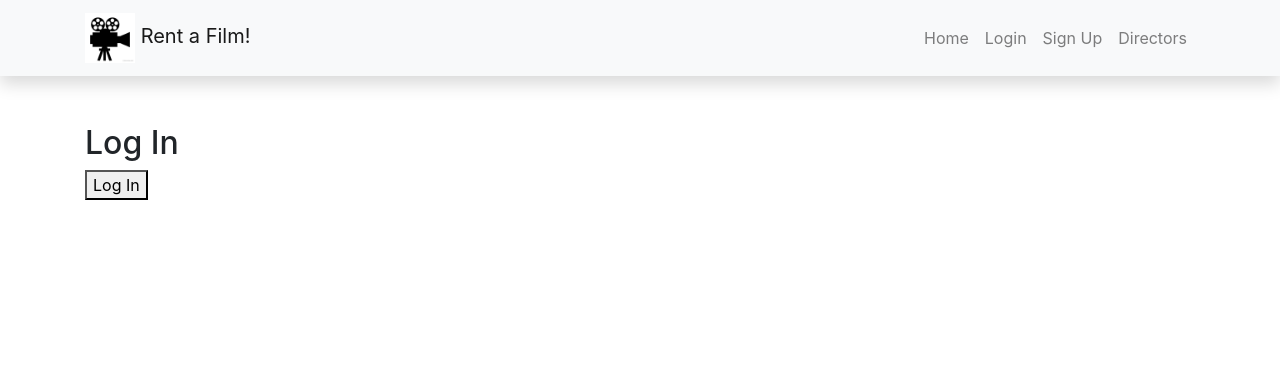
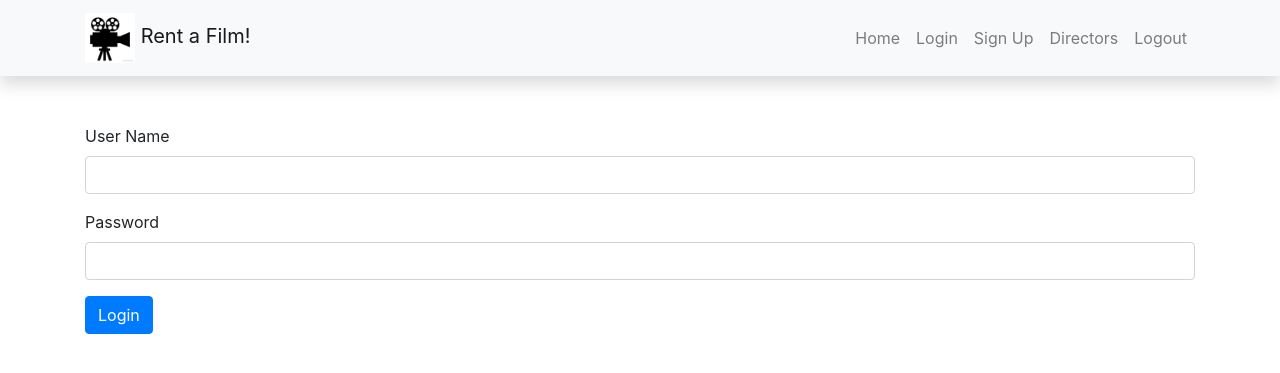
Before and after one commit to JurgisGit/DVD-Rent, a Django app: page /login in a window 1280 px wide. Shown: the top 373 px of the page. Run offline with Django 4.2, Linux system fonts and the light colour scheme; some libraries are stand-ins or nearby versions.

Commit message:
registration, login

```diff
--- a/website/templates/base.html
+++ b/website/templates/base.html
@@ -24,12 +24,14 @@
                 aria-controls="navbarResponsive" aria-expanded="false" aria-label="Toggle navigation">
             <span class="navbar-toggler-icon"></span>
         </button>
+        {{ user.get_username }}
         <div class="collapse navbar-collapse" id="navbarResponsive">
             <ul class="navbar-nav ml-auto">
                 <li class="nav-item"><a class="nav-link" href="{% url 'index'%}">Home</a></li>
                 <li class="nav-item"><a class="nav-link" href="{% url 'login'%}">Login</a></li>
                 <li class="nav-item"><a class="nav-link" href="{% url 'signup'%}">Sign Up</a></li>
                 <li class="nav-item"><a class="nav-link" href="{% url 'directors'%}">Directors</a></li>
+                <li class="nav-item"><a class="nav-link" href="{% url 'logout'%}">Logout</a></li>
             </ul>
         </div>
     </div>
--- a/website/templates/login.html
+++ b/website/templates/login.html
@@ -1,11 +1,17 @@
 {% extends "base.html" %}
 
 {% block content %}
-<h2>Log In</h2>
-<form method="post">
-  {% csrf_token %}
-  {{ form.as_p }}
-  <button type="submit">Log In</button>
-</form>
+    <form method="post">
+        {% csrf_token %}
+        <div class="form-group">
+            <label for="username">User Name</label>
+            <input name="username" type="text" class="form-control" id="username" aria-describedby="usernameHelp">
+        </div>
+        <div class="form-group">
+            <label for="password">Password</label>
+            <input name="password" type="password" class="form-control" id="password" aria-describedby="pwdHelp">
+        </div>
+        <button type="submit" class="btn btn-primary register-button">Login</button>
+    </form>
 
 {% endblock %}
--- a/website/urls.py
+++ b/website/urls.py
@@ -3,7 +3,8 @@ from . import views
 
 urlpatterns = [
     path('', views.index, name='index'),
-    path('login', views.login, name='login'),
+    path('login', views.login_user, name='login'),
     path('signup', views.signup, name='signup'),
     path('directors', views.directors, name='directors'),
+    path('logout', views.logout_user, name='logout'),
 ]
--- a/website/views.py
+++ b/website/views.py
@@ -1,6 +1,9 @@
 from django.http import HttpResponse
+from django.shortcuts import redirect
 from django.template import loader
 from .models import Film, Director
+from django.contrib.auth.forms import User
+from django.contrib.auth import logout, authenticate, login
 
 
 def index(request):
@@ -8,14 +11,22 @@ def index(request):
     context = {'films': Film.objects.all()}
     return HttpResponse(template.render(context, request))
 
-def login(request):
+
+def login_user(request):
+    if request.method == "POST":
+        username = request.POST['username']
+        password = request.POST['password']
+        user = authenticate(username=username, password=password)
+        if user is not None:
+            login(request, user)
+            return redirect('index')
+
     template = loader.get_template('login.html')
     context = {}
     return HttpResponse(template.render(context, request))
 
+
 def signup(request):
-    template = loader.get_template('signup.html')
-    context = {}
     if request.method == "POST":
         # pasiimame reikšmes iš registracijos formos
         username = request.POST['username']
@@ -23,9 +34,20 @@ def signup(request):
         password = request.POST['password']
         password2 = request.POST['password2']
         print(username, email, password, password2, request.method)
-    return HttpResponse(template.render(context, request))
+        User.objects.create_user(username, email, password)
+        return redirect('index')
+    elif request.method == "GET":
+        template = loader.get_template('signup.html')
+        context = {}
+        return HttpResponse(template.render(context, request))
+
 
 def directors(request):
     template = loader.get_template('directors.html')
     context = {'directors': Director.objects.all()}
     return HttpResponse(template.render(context, request))
+
+
+def logout_user(request):
+    logout(request)
+    return redirect('index')
```
Also changed, not shown: 1 other file.
